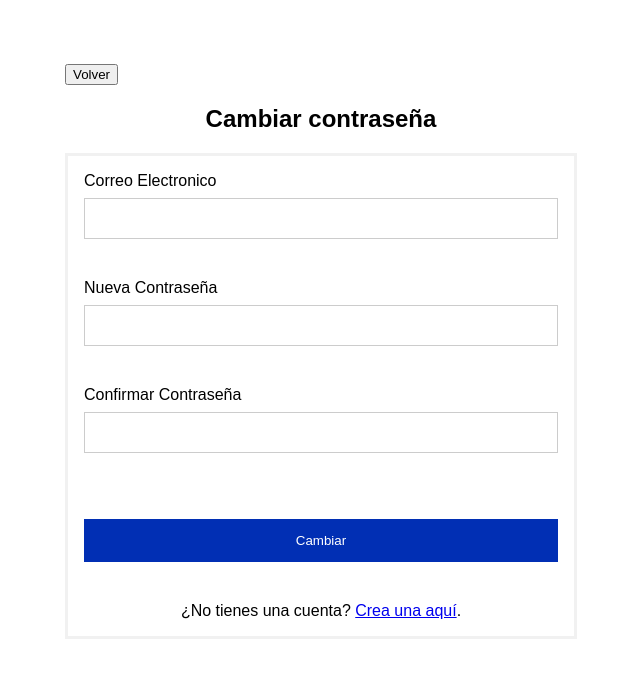
After one commit to crismedel/Taller_integracion_I, a PHP site: the page made by registro/reset_contraseña.php in a window 1280 px wide. The commit adds this page. Shown: the top 678 px of the page, without its empty margins (319-959 px from the left). Run offline with PHP 8.4, Linux system fonts and the light colour scheme.

Commit message:
Add files via upload

```diff
--- a/registro/login.php
+++ b/registro/login.php
@@ -80,6 +80,7 @@ if($_SERVER["REQUEST_METHOD"] == "POST"){
     <title>Iniciar Sesión</title>
 </head>
 <body>
+    <input type="button" onclick="document.location='../index.php'" value="Volver">
     <h2>Iniciar Sesión</h2>
 
     <?php
@@ -98,9 +99,10 @@ if($_SERVER["REQUEST_METHOD"] == "POST"){
             <label>Contraseña</label><br>
             <input type="password" name="contraseña"><br>
             <span><?php echo $error_contraseña; ?></span>
+            <p><a href="reset_contraseña.php">¿Olvidaste tu contraseña?</a></p>
         </div>
         <div>
-            <input type="submit" value="Login">
+            <input type="submit" value="Iniciar Sesión">
         </div>
         <p>¿No tienes una cuenta? <a href="registro.php">Crea una aquí</a>.</p>
     </form>
--- a/registro/registro.php
+++ b/registro/registro.php
@@ -91,7 +91,7 @@ if($_SERVER["REQUEST_METHOD"] == "POST"){
         $sql = "INSERT INTO cuenta (Nombre, Apellido, Fecha_Nacimiento, Genero, Correo, Contraseña, Num_Contacto, Tipo_Usuario) VALUES (?, ?, ?, ?, ? ,? ,?, ?)";
 
         if($stmt = $db->prepare($sql)){
-            $stmt->bind_param("ssssssss", $param_nombre, $param_apellido, $param_fecha_nacimiento, $para_genero, $param_correo, $param_contraseña, $param_cel, $param_tipo_usuario);
+            $stmt->bind_param("ssssssss", $param_nombre, $param_apellido, $param_fecha_nacimiento, $param_genero, $param_correo, $param_contraseña, $param_cel, $param_tipo_usuario);
 
             $param_nombre = $nombre;
             $param_apellido = $apellido;
@@ -125,6 +125,7 @@ if($_SERVER["REQUEST_METHOD"] == "POST"){
     <title>Regístrate</title>
 </head>
 <body>
+    <input type="button" onclick="document.location='../index.php'" value="Volver">
     <h2>Regístrate</h2>
 
     <form action="<?php echo htmlspecialchars($_SERVER["PHP_SELF"]); ?>" method="POST">
@@ -181,7 +182,7 @@ if($_SERVER["REQUEST_METHOD"] == "POST"){
             <span><?php echo $error_confirmar_contraseña; ?></span><br>
         </div>
         <div>
-            <input type="submit" value="Register">
+            <input type="submit" value="Registrarse">
         </div>
         <p>¿Tienes una cuenta? <a href="login.php">Ingresa una aquí</a>.</p>
     </form>
--- /dev/null
+++ b/registro/reset_contraseña.php
@@ -0,0 +1,116 @@
+<?php
+session_start();
+
+require_once "../Conex.inc";
+
+$correo = $nueva_contraseña = $confirmar_contraseña = "";
+$error_correo = $error_nueva_contraseña = $error_confirmar_contraseña = "";
+
+if($_SERVER["REQUEST_METHOD"] == "POST"){
+
+    if(empty(trim($_POST["correo"]))){
+        $error_correo = "Ingrese su correo.";
+    } elseif(!preg_match('/^[A-z0-9\\._-]+@[A-z0-9][A-z0-9-]*(\\.[A-z0-9_-]+)*\\.([A-z]{2,6})$/', trim($_POST["correo"]))){
+        $error_correo = "Ingrese un correo valido.";
+    }  else {
+        $sql = "SELECT * FROM cuenta WHERE Correo = ?";
+
+        if($stmt = $db->prepare($sql)){
+            $stmt->bind_param("s", $param_correo);
+
+            $param_correo = trim($_POST["correo"]);
+
+            if($stmt->execute()){
+                $stmt->store_result();
+
+                if($stmt->num_rows == 1){
+                    $correo = trim($_POST["correo"]);
+                } else {
+                    $error_correo = "No hay ninguna cuenta vinculada a este correo.";
+                }
+            } else {
+                echo "Ocurrió un error. Inténtelo más tarde.";
+            }
+
+            $stmt->close();
+        }
+    }
+
+    if(empty(trim($_POST["nueva_contraseña"]))){
+        $error_nueva_contraseña = "Ingrese una nueva contraseña.";
+    } elseif(strlen(trim($_POST["nueva_contraseña"])) < 6){
+        $error_nueva_contraseña = "La contraseña debe tener como mínimo 6 caracteres.";
+    } else{
+        $nueva_contraseña = trim($_POST["nueva_contraseña"]);
+    }
+
+    if(empty(trim($_POST["confirmar_contraseña"]))){
+        $error_confirmar_contraseña = "Confirme su contraseña.";
+    } else{
+        $confirmar_contraseña = trim($_POST["confirmar_contraseña"]);
+        if(empty($error_nueva_contraseña) && ($nueva_contraseña != $confirmar_contraseña)){
+            $error_confirmar_contraseña = "Las contraseñas con coinciden.";
+        }
+    }
+
+    if(empty($error_correo) && empty($error_nueva_contraseña) && empty($error_confirmar_contraseña)){
+        $sql = "UPDATE cuenta SET Contraseña = ? WHERE Correo = ?";
+
+        if($stmt = $db->prepare($sql)){
+            $stmt->bind_param("ss", $param_contraseña, $param_correo);
+
+            $param_contraseña = password_hash($nueva_contraseña, PASSWORD_DEFAULT);
+            $param_correo = $_SESSION["correo"];
+
+            if($stmt->execute()){
+                session_destroy();
+                header("location: login.php");
+                exit();
+            } else{
+                echo "Ocurrió un error. Inténtelo más tarde.";
+            }
+
+            $stmt->close();
+        }
+    }
+
+    $db->close();
+}
+?>
+
+ <!DOCTYPE html>
+<html lang="es">
+<head>
+    <meta charset="UTF-8">
+    <meta http-equiv="X-UA-Compatible" content="IE=edge">
+    <meta name="viewport" content="width=device-width, initial-scale=1.0">
+    <link rel="stylesheet" href="style.css">
+    <title>Cambiar Contraseña</title>
+</head>
+<body>
+    <input type="button" onclick="document.location='../index.php'" value="Volver">
+    <h2>Cambiar contraseña</h2>
+
+    <form action="<?php echo htmlspecialchars($_SERVER["PHP_SELF"]); ?>" method="POST">
+        <div>
+            <label>Correo Electronico</label><br>
+            <input type="email" name="correo"><br>
+            <span><?php echo $error_correo; ?></span>
+        </div>
+        <div>
+            <label>Nueva Contraseña</label><br>
+            <input type="password" name="nueva_contraseña"><br>
+            <span><?php echo $error_nueva_contraseña; ?></span>
+        </div>
+        <div>
+            <label>Confirmar Contraseña</label><br>
+            <input type="password" name="confirmar_contraseña"><br>
+            <span><?php echo $error_confirmar_contraseña; ?></span><br>
+        </div>
+        <div>
+            <input type="submit" value="Cambiar">
+        </div>
+        <p>¿No tienes una cuenta? <a href="registro.php">Crea una aquí</a>.</p>
+    </form>
+</body>
+</html>
```
Also changed, not shown: bd.sql (+105 -22 lines).
